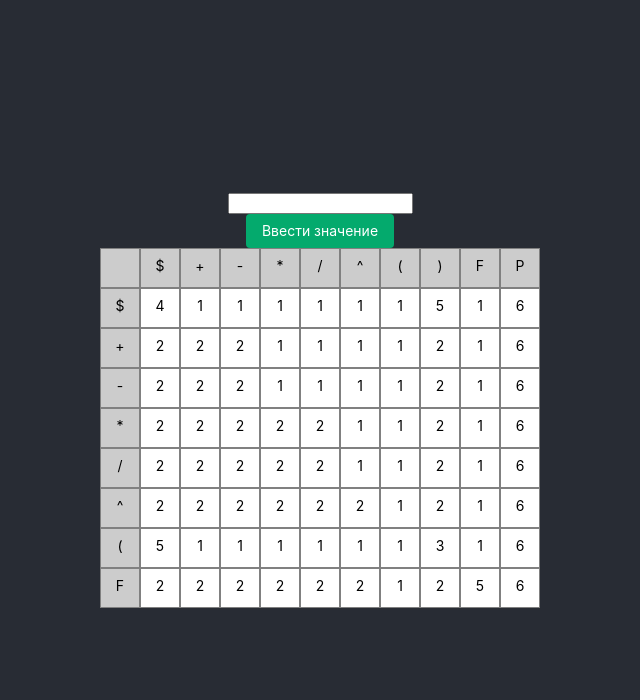
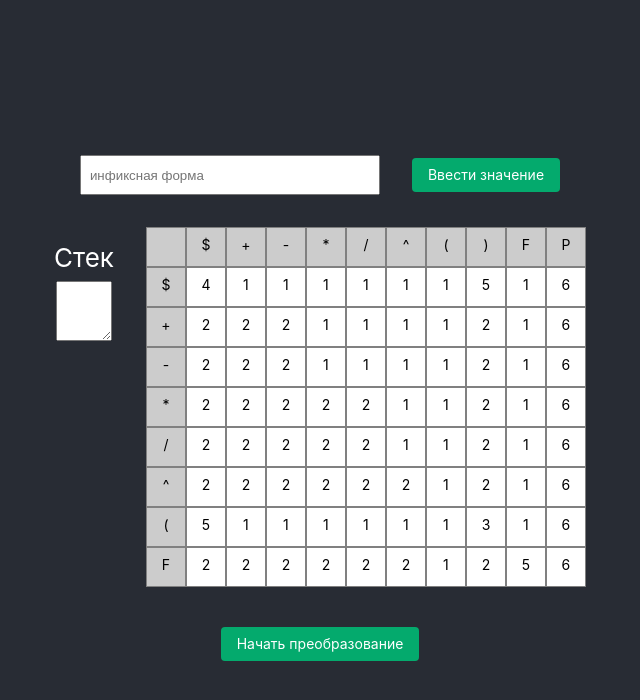
Before and after one commit to alexzonic/model, a React (Create React App) app: page / in a window 1280 px wide. Shown: the top 700 px of the page, without its empty margins (320-960 px from the left). Built offline with nearby package versions, Linux system fonts and the light colour scheme.

Commit message:
выровнял дизайн стили для кнопочек ввода поле стека

```diff
--- /dev/null
+++ b/src/Component.scss
@@ -0,0 +1,34 @@
+
+
+.main-page-row {
+  display: flex;
+  margin: 16px;
+  align-items: baseline;
+
+  &_input {
+    height: 36px;
+    padding: 0 8px;
+    width: 280px;
+  }
+
+  &_stack {
+    &_textarea {
+      width: 30px;
+      padding: 12px;
+      font-size: 30px;
+      text-align: center;
+    }
+
+    > * {
+      margin-bottom: 8px;
+    }
+  }
+
+  > * {
+    margin: 0 16px;
+  }
+}
+
+.main-page-btn {
+  margin-top: 24px;
+}
--- a/src/Component.tsx
+++ b/src/Component.tsx
@@ -3,6 +3,7 @@ import {Input} from "./content/Input/Input";
 import {Button} from "./content/Button/Button";
 import {DijkstraTable} from "./content/DijkstraTable/DijkstraTable";
 import {Modal} from "./content/Modal/Modal";
+import './Component.scss';
 
 interface Props {
 
@@ -11,13 +12,46 @@ interface Props {
 export const Component: React.FC<Props> = ({}) => {
     const [infix, setInfix] = React.useState('');
     const [isShowModal, setIsShowModal] = React.useState(false);
+    const [started, setStarted] = React.useState(false)
+    const [stack, setStack] = React.useState('');
 
     return (
         <>
-            <Input value={infix} onChange={setInfix}/>
-            <Button value={'Ввести значение'} onClick={() => setIsShowModal(!isShowModal)}/>
-            <DijkstraTable/>
-            {isShowModal && <Modal setInfix={setInfix} onClose={() => setIsShowModal(false)}/>}
+            <div className="main-page-row">
+                <Input
+                    value={infix}
+                    onChange={setInfix}
+                    className="main-page-row_input"
+                    placeholder="инфиксная форма"
+                />
+                <Button
+                    value={'Ввести значение'}
+                    onClick={() => setIsShowModal(!isShowModal)}
+                />
+            </div>
+            <div className="main-page-row">
+                <span className="main-page-row_stack">
+                    <div>Стек</div>
+                    <textarea
+                        className="main-page-row_stack_textarea"
+                        value={stack}
+                        rows={stack.length + 1 > 7 ? 7 : stack.length + 1}
+                        onChange={() => {}} /*только чтоб варнингов в консоли не было*/
+                    />
+                </span>
+                <DijkstraTable />
+            </div>
+            <Button
+                value={started ? 'Остановить процесс' : 'Начать преобразование'}
+                className="main-page-btn"
+                onClick={() => setStarted(!started)}
+            />
+            {isShowModal && <Modal
+                setInfix={setInfix}
+                onClose={() => setIsShowModal(false)}
+                infix={infix}
+            />
+            }
         </>
     );
 };
--- a/src/content/Button/Button.tsx
+++ b/src/content/Button/Button.tsx
@@ -2,12 +2,13 @@ import React from 'react';
 import "./Button.scss";
 
 interface Props {
-    value: string;
-    onClick: () => void;
+    value?: string;
+    onClick?: () => void;
+    className?: string;
 }
 
-export const Button: React.FC<Props> = ({value, onClick}) => {
+export const Button: React.FC<Props> = ({value, onClick, className}) => {
     return (
-        <div className="root-btn" onClick={onClick}>{value}</div>
+        <div className={`root-btn ${className}`} onClick={onClick}>{value}</div>
     );
 };
--- a/src/content/DijkstraTable/DijkstraTable.tsx
+++ b/src/content/DijkstraTable/DijkstraTable.tsx
@@ -3,15 +3,15 @@ import {createTable, dijkstraMatrix} from "../../domain/Dijkstra";
 import {TableRow} from '../TableRow/TableRow';
 
 interface Props {
-
+    className?: string
 }
 
-export const DijkstraTable: React.FC<Props> = ({}) => {
+export const DijkstraTable: React.FC<Props> = ({className}) => {
     const tableValues = (createTable(dijkstraMatrix) || []);
 
     return (
-        <>
-            {tableValues.map((row, idx) => <TableRow key={idx} cells={row.cells}/>)}
-        </>
+        <div className={className}>
+            {tableValues.map((row, idx) => <TableRow key={idx} cells={row.cells} width={440}/>)}
+        </div>
     );
 };
--- a/src/content/Input/Input.tsx
+++ b/src/content/Input/Input.tsx
@@ -6,10 +6,18 @@ interface Props {
     onChange: (value: string) => void;
     placeholder?: string,
     className?: string
+    width?: number;
 }
 
-export const Input: React.FC<Props> = ({value, onChange, className, placeholder}) => {
-
+export const Input: React.FC<Props> = (
+    {
+        value,
+        onChange,
+        className,
+        placeholder,
+        width,
+    }
+) => {
     return (
         <input
             className={className}
@@ -17,6 +25,7 @@ export const Input: React.FC<Props> = ({value, onChange, className, placeholder}
             value={value}
             placeholder={placeholder}
             onInput={(e) => onChange(e.currentTarget.value)}
+            width={width ?? 120}
         />
     );
 };
--- a/src/content/InputNumbers/ModalTable.tsx
+++ b/src/content/InputNumbers/ModalTable.tsx
@@ -6,14 +6,21 @@ import {inputNumbersBlockMatrix} from "../../domain/InputNumbers";
 interface Props {
     onClick: (value: string) => void;
     matrix: Array<string[]>;
+    matrixWidth: number;
 }
 
-export const ModalTable: React.FC<Props> = ({onClick, matrix}) => {
+export const ModalTable: React.FC<Props> = ({onClick, matrix, matrixWidth}) => {
     const rows = createTable(matrix)
 
     return (
         <div>
-            {rows.map((row, index) => <TableRow key={index} onClick={onClick} cells={row.cells}/>)}
+            {rows.map((row, index) => (
+                <TableRow
+                    key={index}
+                    onClick={onClick}
+                    cells={row.cells}
+                    width={matrixWidth}
+                />))}
         </div>
     );
 };
--- a/src/content/Modal/Modal.scss
+++ b/src/content/Modal/Modal.scss
@@ -1,4 +1,4 @@
-.modal{
+.modal {
   position: fixed;
   width: 100vw;
   height: 100vh;
@@ -9,35 +9,41 @@
   align-items: center;
   background: rgba(0, 0, 0, 0.5);
 
-  .modal-content{
-    width: 500px;
-    height: 350px;
+  .modal-content {
+    width: max-content;
+    height: max-content;
     background-color: white;
     border-radius: 4px;
     display: flex;
     flex-direction: column;
     justify-content: space-between;
-    padding: 10px;
+    padding: 16px 24px;
 
-    .modal-content_input{
-      width: 100%;
-      height: 25px;
+    .modal-content_input {
+      height: 32px;
+      margin-bottom: 16px;
     }
 
-    .modal-content_buttons{
+    .modal-content_buttons {
+      margin-top: 16px;
       display: flex;
       flex-direction: row;
 
-      .root-btn{
-        &:last-child{
+      .root-btn {
+        &:last-child {
           margin-left: 10px;
           background-color: #282c34;
         }
       }
     }
 
-    .modal-content_tables{
+    .modal-content_tables {
       display: flex;
+      justify-content: center;
+
+      > * {
+        margin: 0 4px;
+      }
     }
   }
 }
--- a/src/content/Modal/Modal.tsx
+++ b/src/content/Modal/Modal.tsx
@@ -6,26 +6,31 @@ import {ModalTable} from "../InputNumbers/ModalTable";
 import {inputNumbersBlockMatrix, inputOperatorsBlockMatrix} from "../../domain/InputNumbers";
 
 interface Props {
-    setInfix: (infix: string) => void,
-    onClose: () => void
+    infix: string;
+    setInfix: (infix: string) => void;
+    onClose: () => void;
 }
 
-export const Modal: React.FC<Props> = ({onClose, setInfix}) => {
-    const [expression, setExpression] = React.useState('')
+export const Modal: React.FC<Props> = ({onClose, setInfix, infix}) => {
+    const [expression, setExpression] = React.useState(infix ?? '')
 
-    const handleInput = (value:string) => {
-        setExpression(expression+value)
+    const handleInput = (value: string) => {
+        setExpression(expression + value)
     }
-
 
     return (
         <div className="modal" onClick={onClose}>
             <div className="modal-content" onClick={(e) => e.stopPropagation()}>
-                <Input className={'modal-content_input'} value={expression} onChange={setExpression}
-                       placeholder={'Введите выражение'}/>
+                <Input
+                    className={'modal-content_input'}
+                    value={expression}
+                    onChange={setExpression}
+                    placeholder={'Введите выражение'}
+                    width={240}
+                />
                 <div className={"modal-content_tables"}>
-                    <ModalTable onClick={handleInput} matrix={inputNumbersBlockMatrix}/>
-                    <ModalTable onClick={handleInput} matrix={inputOperatorsBlockMatrix}/>
+                    <ModalTable onClick={handleInput} matrix={inputNumbersBlockMatrix} matrixWidth={160}/>
+                    <ModalTable onClick={handleInput} matrix={inputOperatorsBlockMatrix} matrixWidth={80}/>
                 </div>
                 <div className="modal-content_buttons">
                     <Button value={'Применить'} onClick={() => {
--- a/src/content/TableCell/TableCell.scss
+++ b/src/content/TableCell/TableCell.scss
@@ -17,4 +17,12 @@
 
 .tb-cell-inputs {
   background: white;
+
+  &:hover {
+    background-color: darken(#ffffff, 20);
+  }
+
+  &:active {
+    background-color: darken(#ffffff, 30);
+  }
 }
--- a/src/content/TableRow/TableRow.scss
+++ b/src/content/TableRow/TableRow.scss
@@ -1,5 +1,6 @@
 .tb-row {
   display: grid;
   grid-template-rows: 40px;
-  grid-template-columns: 40px 40px 40px 40px 40px 40px 40px 40px 40px 40px 40px;
+  grid-template-columns: repeat(auto-fit, 40px);
+  grid-auto-flow: column;
 }
--- a/src/content/TableRow/TableRow.tsx
+++ b/src/content/TableRow/TableRow.tsx
@@ -6,11 +6,12 @@ import {TableCell} from "../TableCell/TableCell";
 interface Props {
     cells: Cell[];
     onClick?: (value: string) => void;
+    width: number
 }
 
-export const TableRow: React.FC<Props> = ({cells, onClick}) => {
+export const TableRow: React.FC<Props> = ({cells, onClick, width}) => {
     return (
-        <div className="tb-row">
+        <div className="tb-row" style={{width: width}}>
             {cells.map((cell, idx) =>
                 <TableCell
                     key={`${cell.id}_${idx}`}
```
